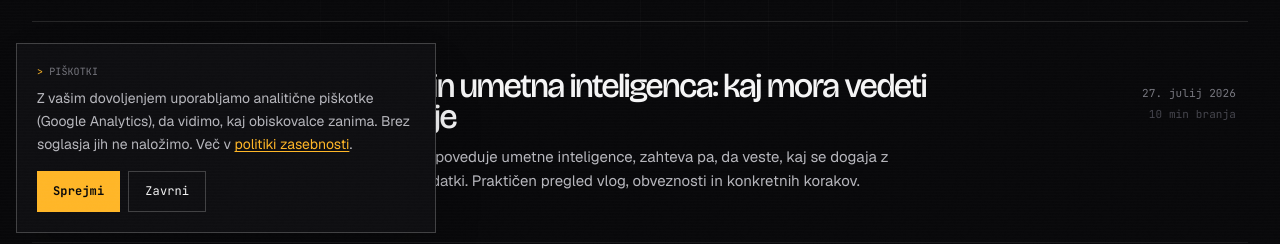
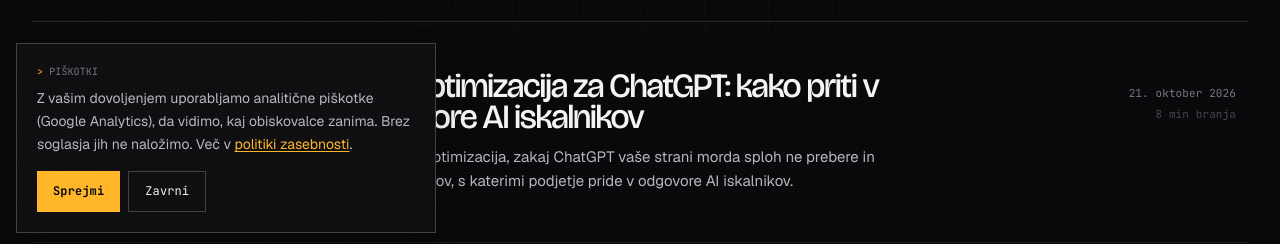
Before and after one commit to DaliborLegen/aiprosolutions, a Next.js app: page /blog in a window 1280 px wide. Shown: the part 551-795 px from the top of the page. Built offline with nearby package versions, Linux system fonts and the light colour scheme; no server answers.

Commit message:
auto-sync after edit via Claude Code

```diff
--- a/app/data/blog.ts
+++ b/app/data/blog.ts
@@ -24,6 +24,108 @@ export type Article = {
 };
 
 export const articles: Article[] = [
+  {
+    slug: "seo-optimizacija-za-chatgpt",
+    title: "SEO optimizacija za ChatGPT: kako priti v odgovore AI iskalnikov",
+    metaTitle: "SEO optimizacija za ChatGPT: vodnik za GEO optimizacijo 2026",
+    metaDescription:
+      "Kako doseči, da vas ChatGPT, Gemini in Perplexity omenijo: kaj je GEO optimizacija, zakaj AI roboti pogosto ne vidijo strani, robots.txt, llms.txt, strukturirani podatki.",
+    excerpt:
+      "Kaj je GEO optimizacija, zakaj ChatGPT vaše strani morda sploh ne prebere in sedem korakov, s katerimi podjetje pride v odgovore AI iskalnikov.",
+    date: "2026-10-21",
+    dateLabel: "21. oktober 2026",
+    readMin: 8,
+    category: "SEO in AI vidnost",
+    keywords: [
+      "seo optimizacija za chatgpt",
+      "optimizacija za chatgpt",
+      "geo optimizacija",
+      "kaj je geo optimizacija",
+      "ai seo",
+      "optimizacija za ai iskalnike",
+      "llms.txt",
+      "kako se pojaviti v chatgpt",
+    ],
+    related: [
+      { label: "AI vidnost (GEO)", href: "/ai-vidnost" },
+      { label: "SEO optimizacija", href: "/storitve/seo-optimizacija" },
+    ],
+    blocks: [
+      {
+        t: "p",
+        c: "Ko nekdo ChatGPT vpraša, kateri avtoservis v Kopru je dober ali kje prespati v Piranu, dobi tri ali štiri imena. Na spletno stran klikne redko, odloči se kar iz odgovora. Za podjetje to pomeni novo vprašanje: ali sem med temi imeni? SEO optimizacija za ChatGPT, ki ji pravimo tudi GEO optimizacija, je odgovor na to vprašanje.",
+      },
+      { t: "h2", c: "Kaj je GEO optimizacija" },
+      {
+        t: "p",
+        c: "GEO (generative engine optimization) je urejanje spletne strani in vsebin tako, da jih generativni iskalniki najdejo, razumejo in navedejo v odgovorih. Mednje sodijo ChatGPT s spletnim iskanjem, Gemini, Perplexity, Claude, Microsoft Copilot in Googlov AI pregled nad rezultati. Ponekod se uporablja tudi izraz AEO (answer engine optimization), ki pomeni skoraj isto.",
+      },
+      {
+        t: "p",
+        c: "Klasični SEO ostaja temelj. AI iskalniki pogosto izhajajo iz istih virov kot Google in Bing, zato stran, ki je v Googlu nevidna, redko pride v AI odgovor. Obstajajo pa razlike, zaradi katerih je lahko podjetje v Googlu prvo, v ChatGPT pa ga ni.",
+      },
+      { t: "h2", c: "Zakaj ChatGPT vaše strani morda sploh ne vidi" },
+      {
+        t: "p",
+        c: "Google stran izriše skoraj tako kot brskalnik, vključno z JavaScriptom. Roboti AI iskalnikov (OAI-SearchBot in ChatGPT-User za ChatGPT, PerplexityBot, Claude-SearchBot) večinoma preberejo samo HTML, ki ga strežnik vrne takoj. Če je stran zgrajena tako, da se vsebina naloži šele v brskalniku, robot dobi prazno ogrodje.",
+      },
+      {
+        t: "p",
+        c: "Pri pregledih slovenskih strani smo to videli večkrat. Na eni od večjih strani je Googlebot dobil celotno vsebino prek storitve za predhodno upodabljanje, vsi AI roboti pa le okoli 7 KB ogrodja brez besedila. ChatGPT je na vprašanje o ponudbi odgovoril, da uradna stran ni dostopna, in podatke povzel po portalih tretjih oseb.",
+      },
+      {
+        t: "p",
+        c: "Drugi pogost vzrok je požarni zid. Cloudflare in podobne storitve imajo nastavitev za blokado AI robotov, ki jo marsikdo vklopi, ne da bi vedel, da s tem zapre vrata tudi iskalnim robotom, ne samo tistim za učenje modelov.",
+      },
+      { t: "h2", c: "Sedem korakov do odgovorov AI iskalnikov" },
+      {
+        t: "ol",
+        items: [
+          "Preverite, kaj vidijo roboti. Stran naložite z različnimi user-agenti (GPTBot, OAI-SearchBot, PerplexityBot, ClaudeBot) in primerjajte količino besedila z brskalnikom. Če je razlika velika, je to prva stvar za popravek.",
+          "Uredite robots.txt. Iskalnim robotom (OAI-SearchBot, ChatGPT-User, PerplexityBot, Claude-SearchBot, Googlebot, Bingbot) dovolite dostop. Robote za učenje modelov (GPTBot, ClaudeBot, Google-Extended) lahko zaprete, če tako želite; na iskanje to ne vpliva.",
+          "Dodajte llms.txt. To je kratka besedilna datoteka v korenu strani z opisom podjetja, storitev, cen in kontakta. Standard je nov in ga ne upoštevajo vsi, a ga je enostavno dodati in pomaga orodjem, ki ga berejo.",
+          "Zapišite podatke o podjetju strukturirano. JSON-LD s tipom Organization ali LocalBusiness: naslov, telefon, delovni čas, storitve, cene, območje delovanja. Ko so podatki zapisani nedvoumno, AI redkeje navaja napačne ure ali stare cene.",
+          "Odgovorite na vprašanja, ki jih stranke dejansko postavljajo. Strani in članke, ki v prvem stavku neposredno odgovorijo na vprašanje, AI iskalniki povzamejo pogosteje kot splošne predstavitve.",
+          "Bodite prisotni tudi drugje. AI odgovor sestavi iz več virov: Google Business Profile, imeniki, novice, ocene, LinkedIn. Pravilni in usklajeni podatki na teh mestih štejejo skoraj toliko kot lastna stran.",
+          "Merite. Vsak mesec v začasnem klepetu postavite ista vprašanja ChatGPT, Gemini in Perplexity ter zapišite, ali vas omenijo in iz katerega vira. Brez meritve ne veste, ali kaj od naštetega deluje.",
+        ],
+      },
+      { t: "h2", c: "Česa GEO optimizacija ne more zagotoviti" },
+      {
+        t: "p",
+        c: "Odgovori AI iskalnikov se razlikujejo od vprašanja do vprašanja in od tedna do tedna. Kdor obljublja zagotovljeno mesto v ChatGPT, obljublja nekaj, česar ne more nadzorovati. Realno je zagotoviti, da AI vašo stran lahko prebere, da so podatki o vas pravilni in dosegljivi ter da se delež omemb skozi mesece meri.",
+      },
+      { t: "h2", c: "Kako začeti" },
+      {
+        t: "p",
+        c: "Najhitrejši prvi korak vzame dve minuti: v začasnem klepetu vprašajte ChatGPT in Gemini, kot bi vprašala vaša stranka, in poglejte rezultat. Če vas ni, ali pa vas omenita z napačnimi podatki, je čas za pregled.",
+      },
+      {
+        t: "cta",
+        c: "Naredimo analizo vidnosti vaše strani v ChatGPT, Gemini, Perplexity in Googlu, s seznamom popravkov po pomembnosti. Od 290 €, poročilo v treh delovnih dneh.",
+        href: "/ai-vidnost",
+        label: "Analiza vidnosti",
+      },
+    ],
+    faq: [
+      {
+        q: "Kaj je SEO optimizacija za ChatGPT?",
+        a: "SEO optimizacija za ChatGPT, imenovana tudi GEO optimizacija, je urejanje spletne strani in vsebin tako, da jih ChatGPT in drugi AI iskalniki najdejo, preberejo in navedejo v odgovorih. Poleg klasičnega SEO vključuje dostop za AI robote, strukturirane podatke in vsebine, ki neposredno odgovarjajo na vprašanja strank.",
+      },
+      {
+        q: "Ali ChatGPT bere mojo spletno stran?",
+        a: "ChatGPT pri spletnem iskanju stran obišče z roboti OAI-SearchBot in ChatGPT-User. Prebere jo le, če je ne blokirata robots.txt ali požarni zid in če strežnik vrne besedilo v HTML. Strani, ki vsebino izrišejo šele z JavaScriptom, ChatGPT pogosto vidi prazne.",
+      },
+      {
+        q: "Kaj je llms.txt?",
+        a: "llms.txt je besedilna datoteka v korenu spletne strani (npr. stran.si/llms.txt) s kratkim povzetkom podjetja, storitev in povezav, namenjena jezikovnim modelom. Gre za predlagan standard, ki ga podpirajo nekatera orodja. Dodati ga je preprosto in ne škodi.",
+      },
+      {
+        q: "Koliko stane GEO optimizacija?",
+        a: "Pri AI PRO SOLUTIONS se začne z analizo vidnosti od 290 €. Tehnična ureditev za AI iskalnike in Google stane od 690 €, mesečno spremljanje z novimi vsebinami pa od 290 € na mesec brez vezave.",
+      },
+    ],
+  },
   {
     slug: "koliko-stane-ai-chatbot",
     title: "Koliko stane AI chatbot za podjetje leta 2026?",
```
